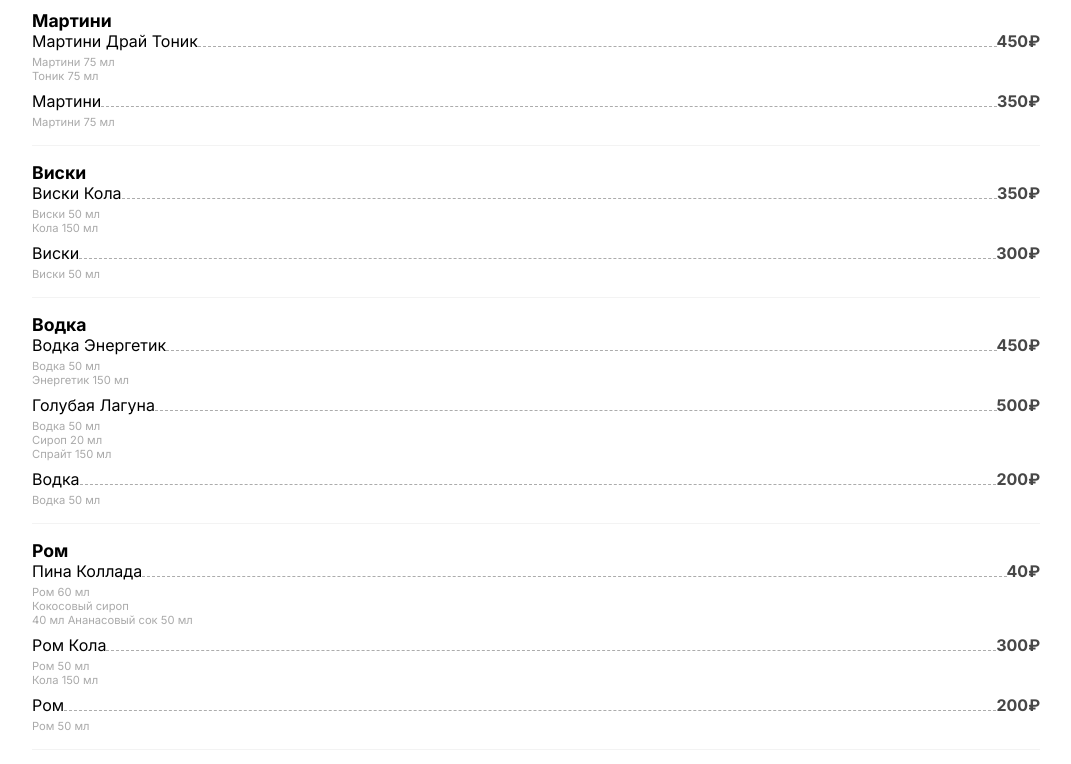
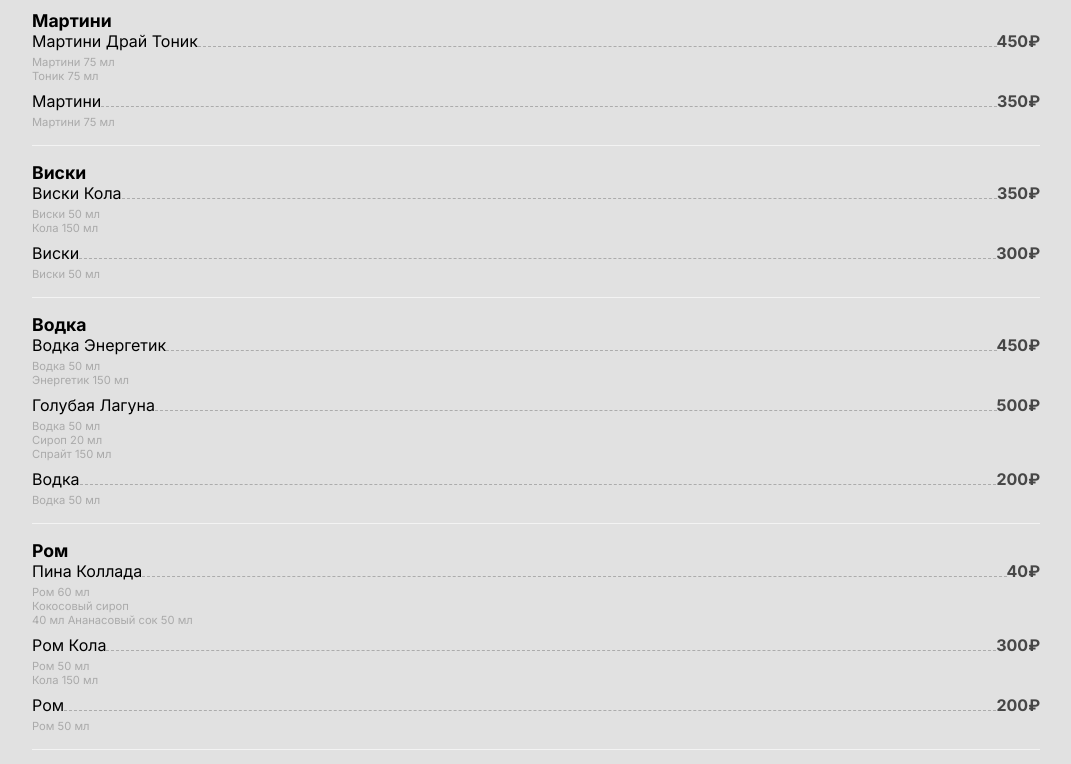
Before and after one commit to rolk5/rn, a plain HTML site: page index.html in a window 1280 px wide. Shown: the part 320-1084 px from the top of the page, without its empty margins (104-1175 px from the left). Drawn offline with Linux system fonts and the light colour scheme.

Commit message:
Update style.css

```diff
--- a/style.css
+++ b/style.css
@@ -110,7 +110,7 @@ h2 {
 
 body {
     padding: 20px 10%;
-    background-color: white;
+    background-color: rgb(225, 225, 225);
 }
 
 
```
